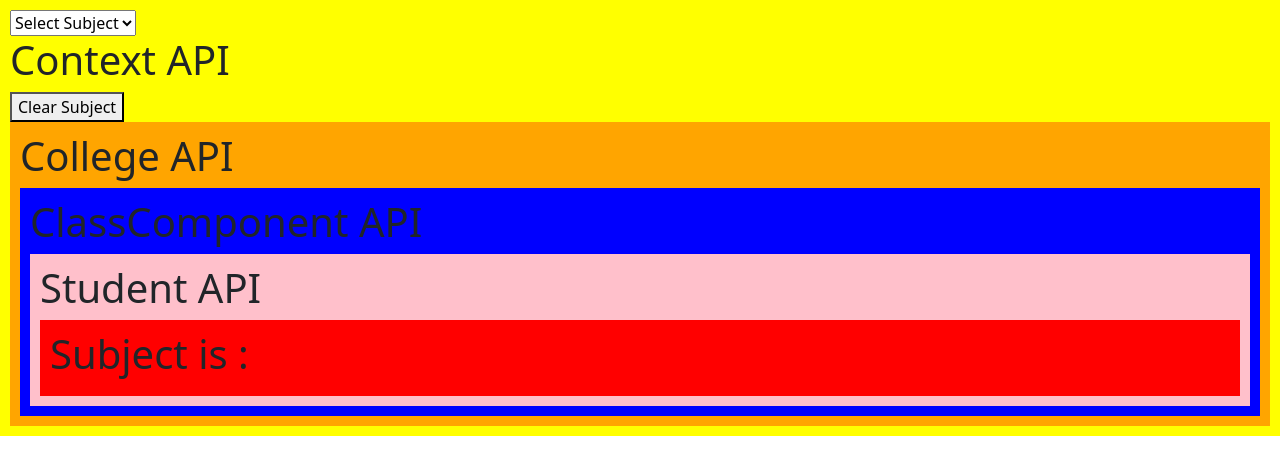
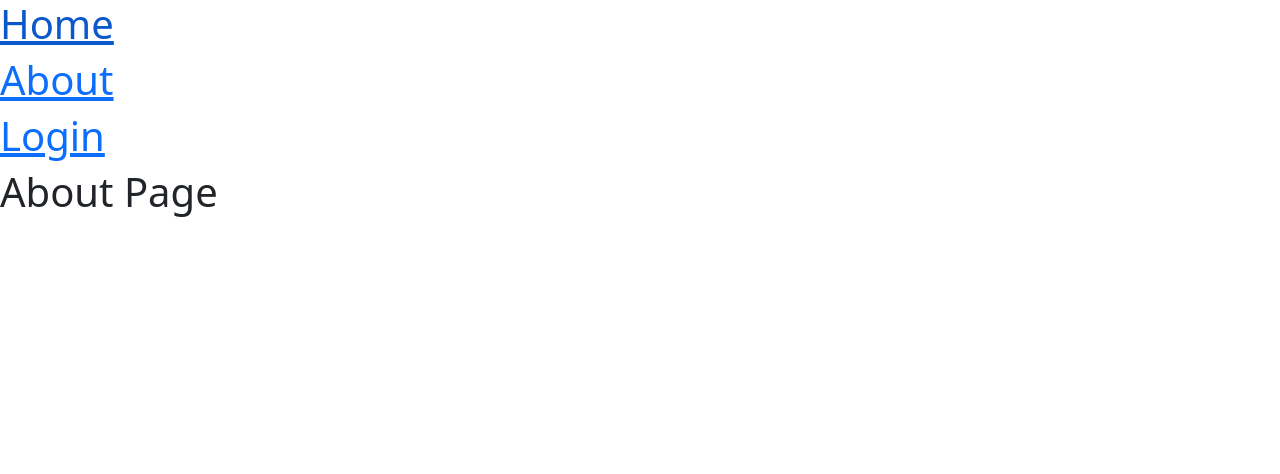
Before and after one commit to raju15022004/React_coder, a React (Vite) app in the folder react_coder/: page /about in a window 1280 px wide. Shown: the top 474 px of the page. Built offline with nearby package versions, Linux system fonts and the light colour scheme.

Commit message:
NavBar.jsx

```diff
--- /dev/null
+++ b/react_coder/src/About.jsx
@@ -0,0 +1,7 @@
+function About(){
+  return(
+  <h1>About Page</h1>
+  )
+}
+
+export default About;
--- a/react_coder/src/App.jsx
+++ b/react_coder/src/App.jsx
@@ -1,25 +1,21 @@
-import { useState } from "react";
-import College1 from "./College1";
-import { SubjectContext } from "./ContextData";
+import {  Route, Routes } from "react-router"
+import Home from './Home'
+import About from './About'
+import Login from "./Login";
+import NavBar from "./NavBar";
+
  function App(){
-  const [Subject,setSubject]=useState('')
   return(
-  <div style={{backgroundColor:"yellow",padding:10}}>
-    <SubjectContext.Provider value={Subject}>
-      <select defaultValue={Subject} onChange={(event)=>setSubject(event.target.value)}>
-        <option value="">Select Subject</option>
-        <option value="Maths">Maths</option>
-        <option value="History">History</option>
-        <option value="English">English</option>
-      </select>
-  <h1>Context API</h1>
-  <button onClick={()=>setSubject('')}>Clear Subject</button>
-  <College1/>
-  </SubjectContext.Provider>
-  </div>
+<>
+<NavBar/>
+
+<Routes>
+  <Route path="/" element={<Home/>}/>
+  <Route path="/about" element={<About/>}/>
+  <Route path="/Login" element={<Login/>}/>
+</Routes>
+</>
   )
 }
 
-
-
 export default App;
--- /dev/null
+++ b/react_coder/src/Home.jsx
@@ -0,0 +1,6 @@
+function Home(){
+  return(
+  <h1>Home Page</h1>
+  )
+}
+export default Home;
--- /dev/null
+++ b/react_coder/src/Login.jsx
@@ -0,0 +1,7 @@
+function Login(){
+  return(
+  <h1>Login Page</h1>
+  )
+}
+
+export default Login;
--- /dev/null
+++ b/react_coder/src/NavBar.jsx
@@ -0,0 +1,12 @@
+import { Link } from "react-router";
+function NavBar(){
+  return(
+    <div>
+<Link to="/"><h1>Home</h1></Link>
+<Link to="/about"><h1>About</h1></Link>
+<Link to="/login"><h1>Login</h1></Link>
+    </div>
+  )
+}
+
+export default NavBar;
--- a/react_coder/src/main.jsx
+++ b/react_coder/src/main.jsx
@@ -2,11 +2,13 @@
 import { createRoot } from 'react-dom/client'
 import App from './App.jsx'
 import 'bootstrap/dist/css/bootstrap.min.css';
+import { BrowserRouter } from 'react-router';
 
 
 createRoot(document.getElementById('root')).render(
   <StrictMode>
-    <App />
-
-  </StrictMode>,
+    <BrowserRouter>
+      <App />
+    </BrowserRouter>
+  </StrictMode>
 )
```
